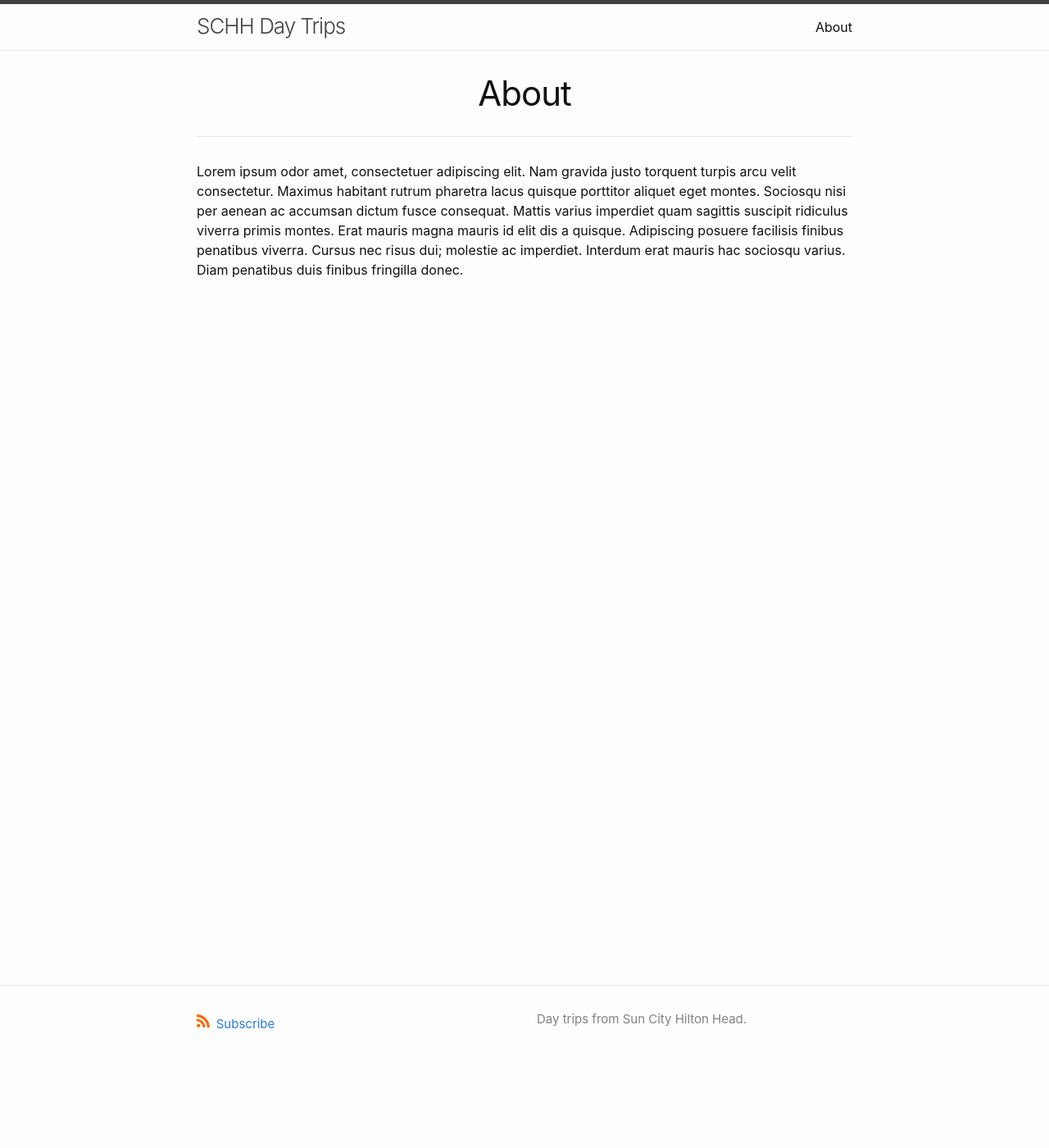
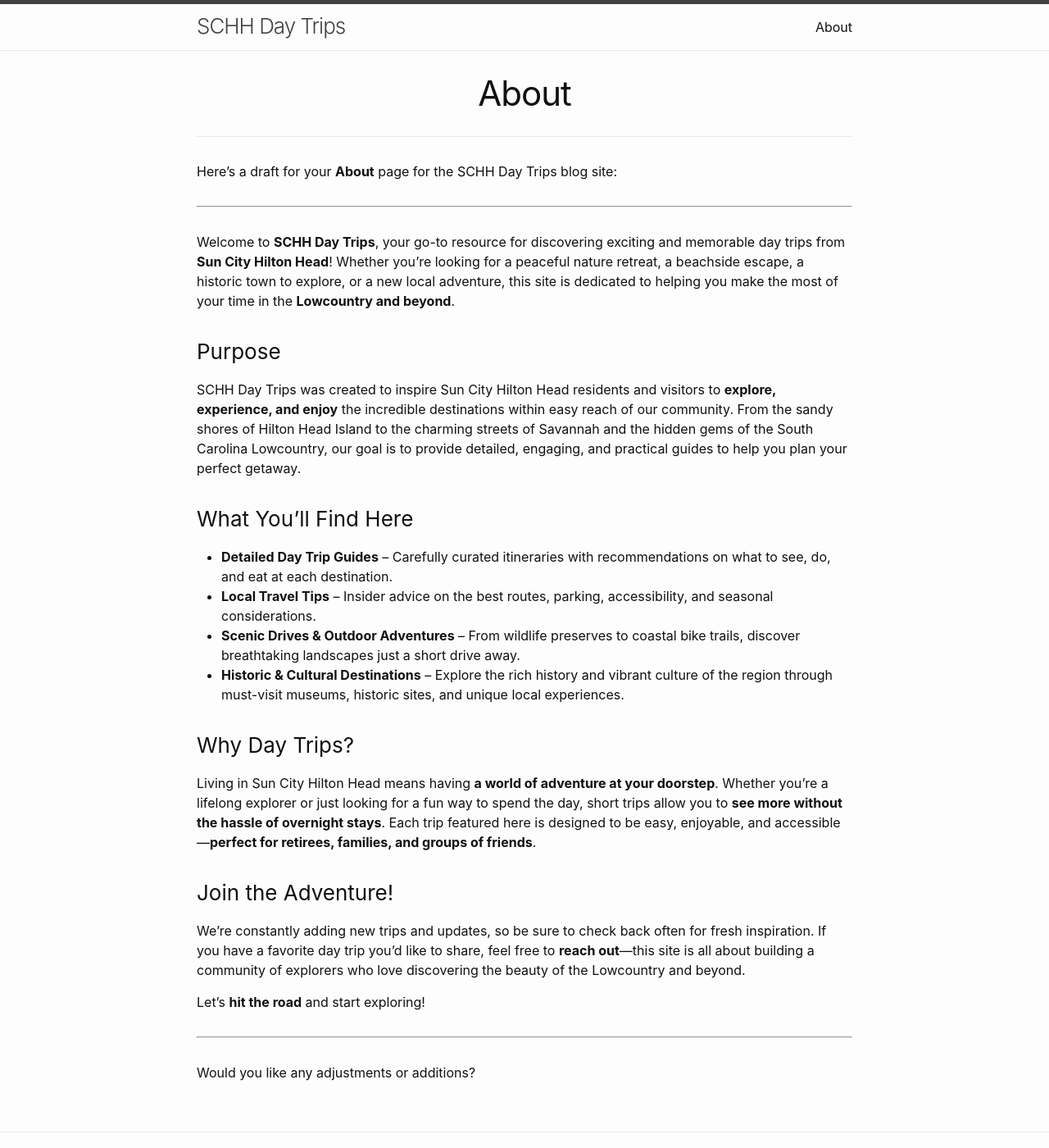
Before and after one commit to rsnyder/example-website, a Jekyll site: the page built from about.md, in a window 1280 px wide and 1400 px high. Shown: the whole window at 82% size. Built offline with Jekyll 4.4.1, drawn with Linux system fonts in a browser that asks for light colours.

Commit message:
Update about.md

```diff
--- a/about.md
+++ b/about.md
@@ -3,4 +3,33 @@ layout: page
 title: About
 ---
 
-Lorem ipsum odor amet, consectetuer adipiscing elit. Nam gravida justo torquent turpis arcu velit consectetur. Maximus habitant rutrum pharetra lacus quisque porttitor aliquet eget montes. Sociosqu nisi per aenean ac accumsan dictum fusce consequat. Mattis varius imperdiet quam sagittis suscipit ridiculus viverra primis montes. Erat mauris magna mauris id elit dis a quisque. Adipiscing posuere facilisis finibus penatibus viverra. Cursus nec risus dui; molestie ac imperdiet. Interdum erat mauris hac sociosqu varius. Diam penatibus duis finibus fringilla donec.
+Here's a draft for your **About** page for the SCHH Day Trips blog site:
+
+---
+
+Welcome to **SCHH Day Trips**, your go-to resource for discovering exciting and memorable day trips from **Sun City Hilton Head**! Whether you're looking for a peaceful nature retreat, a beachside escape, a historic town to explore, or a new local adventure, this site is dedicated to helping you make the most of your time in the **Lowcountry and beyond**.
+
+### Purpose
+
+SCHH Day Trips was created to inspire Sun City Hilton Head residents and visitors to **explore, experience, and enjoy** the incredible destinations within easy reach of our community. From the sandy shores of Hilton Head Island to the charming streets of Savannah and the hidden gems of the South Carolina Lowcountry, our goal is to provide detailed, engaging, and practical guides to help you plan your perfect getaway.
+
+### What You’ll Find Here
+
+- **Detailed Day Trip Guides** – Carefully curated itineraries with recommendations on what to see, do, and eat at each destination.
+- **Local Travel Tips** – Insider advice on the best routes, parking, accessibility, and seasonal considerations.
+- **Scenic Drives & Outdoor Adventures** – From wildlife preserves to coastal bike trails, discover breathtaking landscapes just a short drive away.
+- **Historic & Cultural Destinations** – Explore the rich history and vibrant culture of the region through must-visit museums, historic sites, and unique local experiences.
+
+### Why Day Trips?
+
+Living in Sun City Hilton Head means having **a world of adventure at your doorstep**. Whether you're a lifelong explorer or just looking for a fun way to spend the day, short trips allow you to **see more without the hassle of overnight stays**. Each trip featured here is designed to be easy, enjoyable, and accessible—**perfect for retirees, families, and groups of friends**.
+
+### Join the Adventure!
+
+We’re constantly adding new trips and updates, so be sure to check back often for fresh inspiration. If you have a favorite day trip you’d like to share, feel free to **reach out**—this site is all about building a community of explorers who love discovering the beauty of the Lowcountry and beyond.
+
+Let’s **hit the road** and start exploring!
+
+---
+
+Would you like any adjustments or additions?
```
